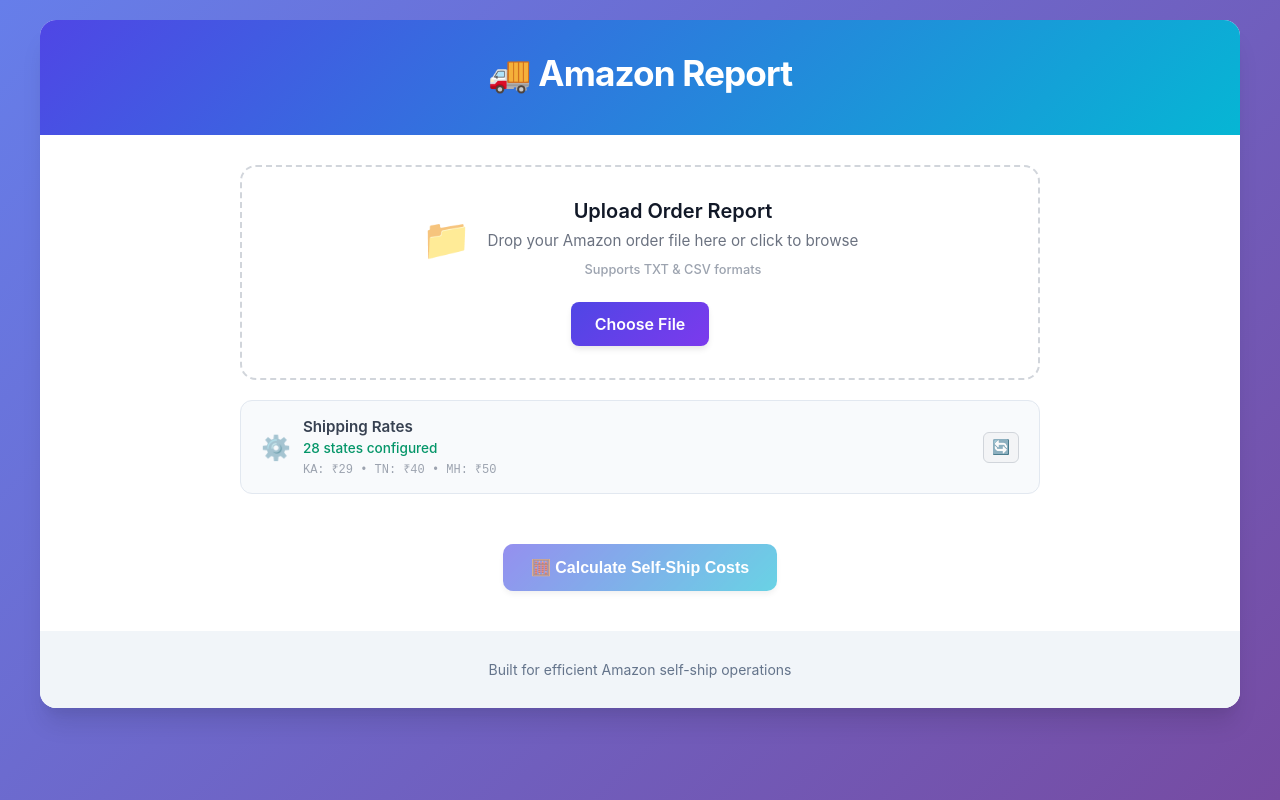
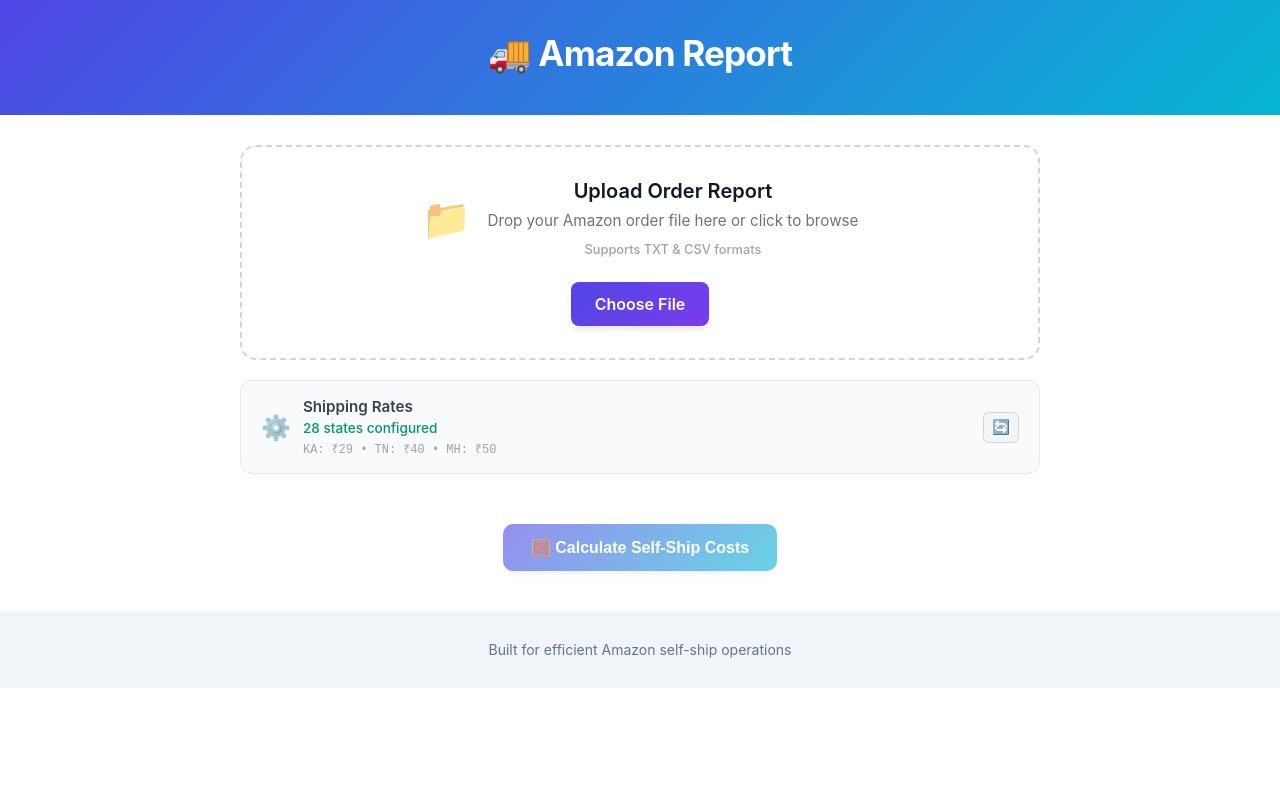
Before and after one commit to meetkarthiksv89/amazon-sales-ship-report, a React (Create React App) app: page / in a window 1280 px wide. Built offline with nearby package versions, Linux system fonts and the light colour scheme.

Commit message:
Remove purple background and expand layout to full width

```diff
--- a/src/App.css
+++ b/src/App.css
@@ -10,21 +10,21 @@
     sans-serif;
   -webkit-font-smoothing: antialiased;
   -moz-osx-font-smoothing: grayscale;
-  background: linear-gradient(135deg, #667eea 0%, #764ba2 100%);
+  background: #ffffff;
   min-height: 100vh;
 }
 
 .app {
   min-height: 100vh;
-  padding: 20px;
+  padding: 0;
 }
 
 .container {
-  max-width: 1200px;
-  margin: 0 auto;
+  max-width: 100%;
+  margin: 0;
   background: white;
-  border-radius: 16px;
-  box-shadow: 0 20px 25px -5px rgba(0, 0, 0, 0.1), 0 10px 10px -5px rgba(0, 0, 0, 0.04);
+  border-radius: 0;
+  box-shadow: none;
   overflow: hidden;
 }
 
```
